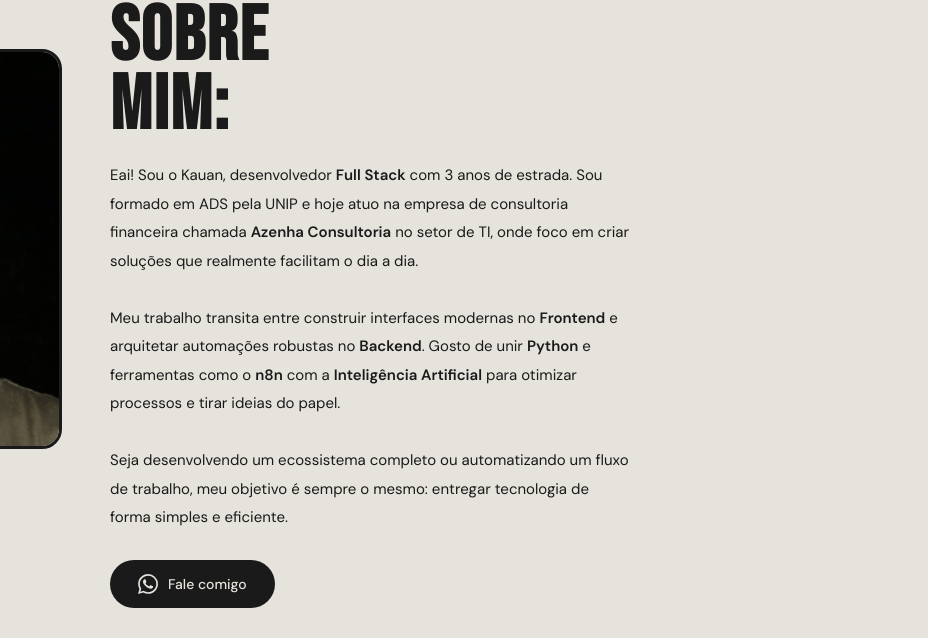
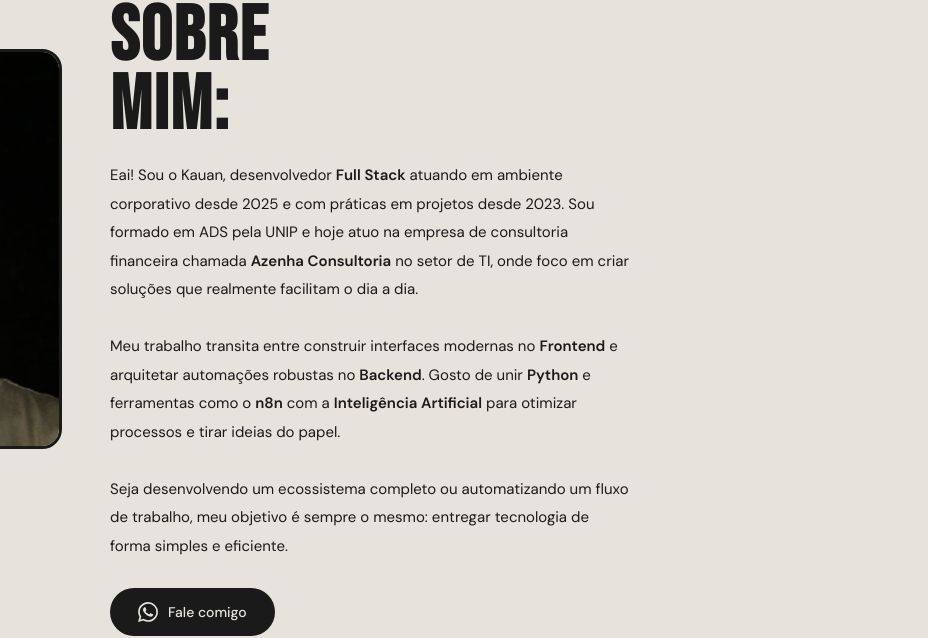
Before and after one commit to Kaytxt/Portifolio, a plain HTML site: page index.html in a window 1280 px wide. Shown: the part 881-1519 px from the top of the page, 352-1280 px from the left. Drawn offline with nearby package versions, Linux system fonts and the light colour scheme.

Commit message:
Atualização sobre mim

```diff
--- a/index.html
+++ b/index.html
@@ -482,7 +482,7 @@ footer span { font-size: 11px; color: var(--cream); opacity: 0.3; }
   <div class="sobre-content">
     <h2 class="section-label reveal">Sobre<br>mim:</h2>
     <p class="sobre-text reveal">
-      Eai! Sou o Kauan, desenvolvedor <strong>Full Stack</strong> com 3 anos de estrada. Sou formado em ADS pela UNIP e hoje atuo na empresa de consultoria financeira chamada <strong>Azenha Consultoria</strong> no setor de TI, onde foco em criar soluções que realmente facilitam o dia a dia.
+      Eai! Sou o Kauan, desenvolvedor <strong>Full Stack</strong> atuando em ambiente corporativo desde 2025 e com práticas em projetos desde 2023. Sou formado em ADS pela UNIP e hoje atuo na empresa de consultoria financeira chamada <strong>Azenha Consultoria</strong> no setor de TI, onde foco em criar soluções que realmente facilitam o dia a dia.
       <br><br>
       Meu trabalho transita entre construir interfaces modernas no <strong>Frontend</strong> e arquitetar automações robustas no <strong>Backend</strong>. Gosto de unir <strong>Python</strong> e ferramentas como o <strong>n8n</strong> com a <strong>Inteligência Artificial</strong> para otimizar processos e tirar ideias do papel.
       <br><br>
```
